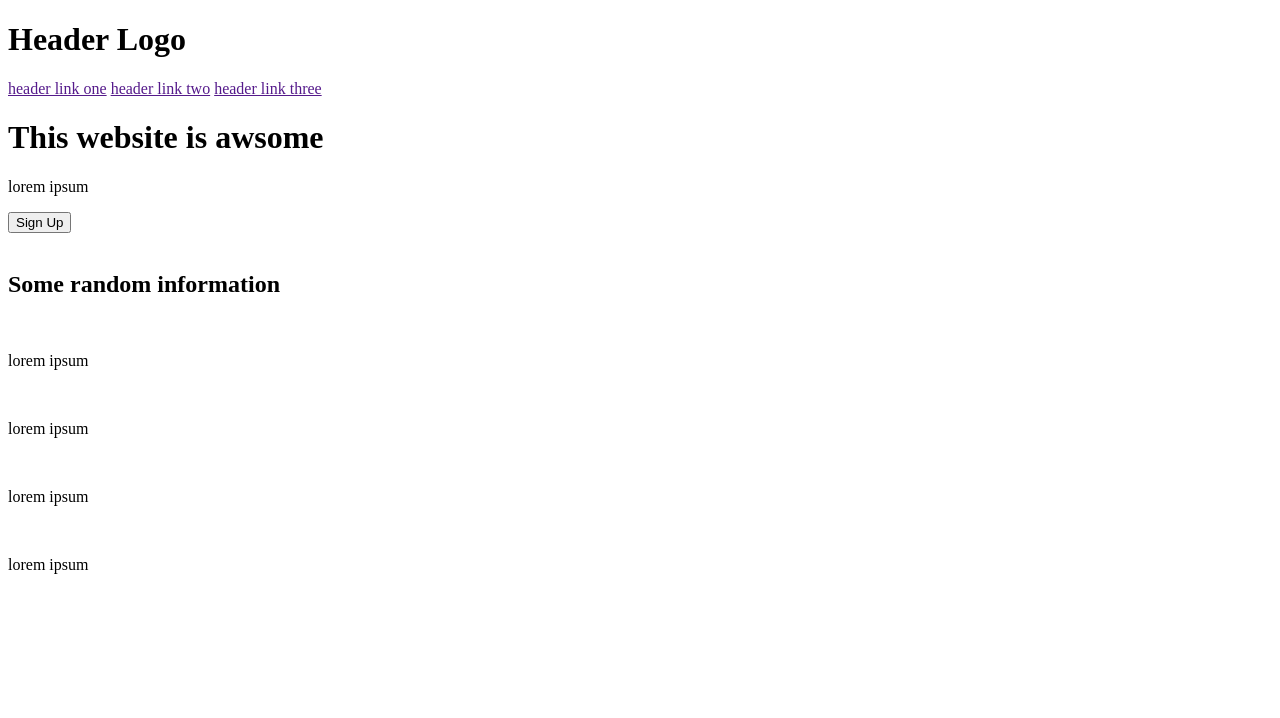
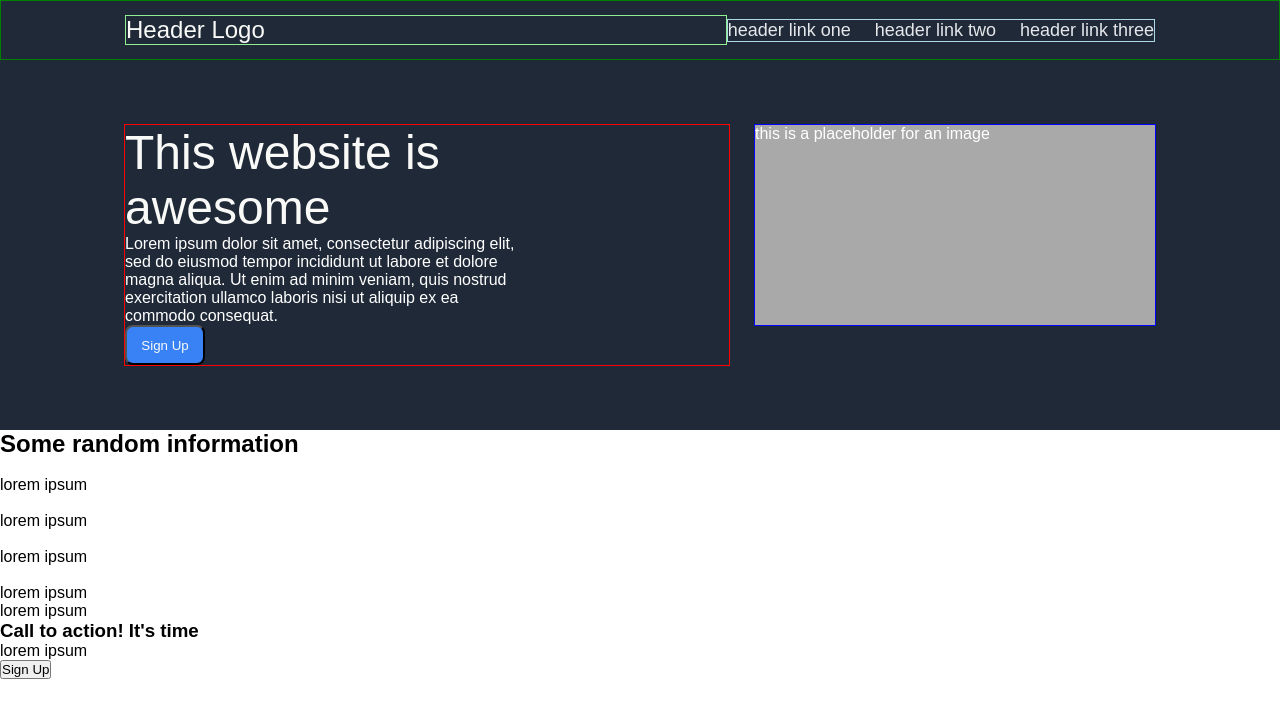
Before and after one commit to mrespicio/landing-page, a plain HTML site: page index.html in a window 1280 px wide. Drawn offline with Linux system fonts and the light colour scheme.

Commit message:
add html content and hero css

```diff
--- a/index.html
+++ b/index.html
@@ -3,30 +3,34 @@
 <head>
 	<meta charset="utf-8">
 	<meta name="viewport" content="width=device-width, initial-scale=1">
+	<link rel="stylesheet" type="text/css" href="style.css">
 	<title>Landing Page</title>
 </head>
 
 <body>
 	<header>
-		<h1>Header Logo</h1>
+		<p class="logo-replace">Header Logo</p>
 		<nav>
-			<a href="">header link one</a>
-			<a href="">header link two</a>
-			<a href="">header link three</a>
+			<ul>
+				<a href="">header link one</a>
+				<a href="">header link two</a>
+				<a href="">header link three</a>
+			</ul>
 		</nav>
 	</header>
 
 	<main>
-		<div class="sect-one">
-			<div class="left">
-				<h1>This website is awsome</h1>
-				<p>lorem ipsum</p>
-				<button>Sign Up</button>
+		<div class="hero">
+			<div class="hero-left">
+				<p class="hero-main-text">This website is awesome</p>
+				<p class="hero-text">Lorem ipsum dolor sit amet, consectetur adipiscing elit, sed do eiusmod tempor incididunt ut labore et dolore magna aliqua. Ut enim ad minim veniam, quis nostrud exercitation ullamco laboris nisi ut aliquip ex ea commodo consequat. </p>
+				<button id="sign-up">Sign Up</button>
 			</div>
-			<div class="right">
-				<img src="">
+			<div class="hero-right">
+				<div class="gray-box">this is a placeholder for an image</div>
 			</div>
 		</div>
+
 		<div class="sect-two">
 			<h2>Some random information</h2>
 			<div class="random-info-item">
@@ -47,6 +51,16 @@
 			</div>
 		</div>
 
+		<div class="sect-three">
+			<p>lorem ipsum</p>
+		</div>
+
+		<div class="sect-four">
+			<h3>Call to action! It's time</h3>
+			<p>lorem ipsum</p>
+			<button>Sign Up</button>
+		</div>
+
 	</main>
 	<footer></footer>
 </body>
--- a/style.css
+++ b/style.css
@@ -0,0 +1,98 @@
+*{
+	box-sizing: border-box;
+	padding: 0;
+	margin: 0;
+	font-family: arial;
+}
+
+body{
+ 	min-height: 100vh;
+	display: flex;
+	flex-direction: column;
+
+}
+header{
+	background: #1F2937;
+	color: white;
+	display: flex;
+	justify-content: space-around;
+	align-items: center;
+	height: 40px;
+ 	font-size: 18px;
+ 	border: solid 1px green;
+ 	min-height: 60px;
+ 	padding: 0 124px;
+}
+
+ul{
+	display: flex;
+	flex: 1;
+	border: solid 1px lightblue;
+	list-style-type: none;
+ 	gap: 24px;
+}
+
+ul a{
+	text-decoration: none;
+ 	color: #E5E7EB;
+}
+
+.logo-replace{
+	color: #F9FAF8;
+	font-size: 24px;
+	border: solid 1px lightgreen;
+	display: flex;
+	flex: 1;
+}
+
+
+.hero{
+	background: #1F2937;
+	color: white;
+	display: flex;
+	padding: 40px;
+	flex-direction: row;
+	justify-content: space-between;
+	align-items: flex-start;
+	padding: 64px 124px;
+	gap: 24px;
+}
+
+.hero-main-text{
+	background: #1F2937;
+	color: #F9FAF8;
+	font-size: 48px;
+	font-weight: extra-bold;
+	display: flex;
+	width: 364px;
+}
+
+.hero-text{
+	width: 400px;
+}
+
+.hero-left{
+	border: solid 1px red;
+	display: flex;
+	flex-direction: column;
+	flex: 1;
+}
+
+#sign-up{
+	background-color: #3882F6;
+	color: #F9FAF8;
+	height: 3em;
+	width: 6em;
+	border-radius: 8px;
+}
+.hero-right{
+	border: solid 1px blue;
+}
+
+.gray-box{
+	background: darkgray;
+	min-width: 400px;
+	height: 200px;
+	display: flex;
+	flex: 1;
+}
```
